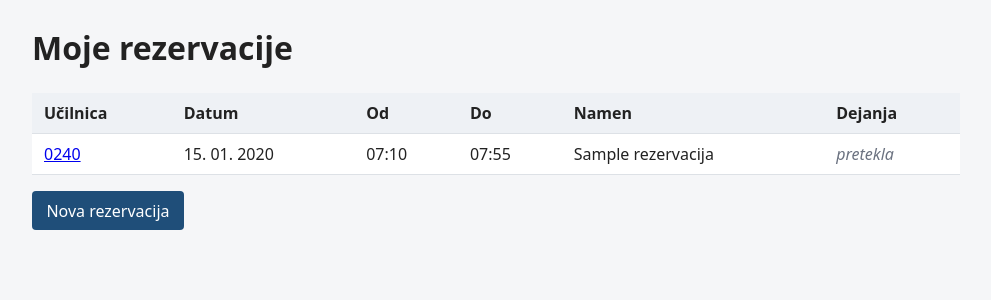
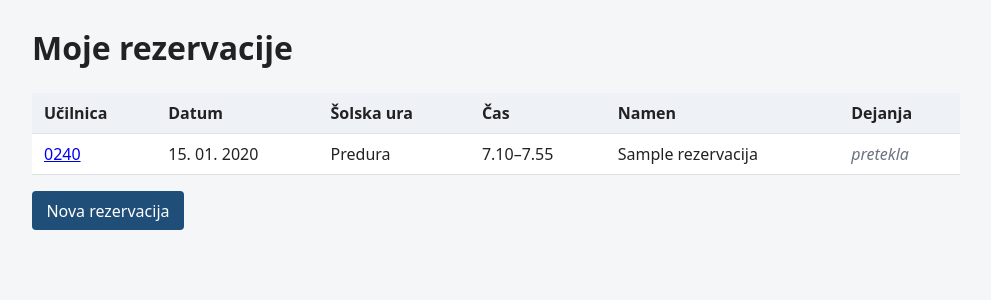
Before and after one commit to lukacibasek/rezervacija_ucilnic, a Django app: page /rezervacije/moje/ in a window 1280 px wide. Shown: the part 48-348 px from the top of the page, without its empty margins (144-1135 px from the left). Run offline with Django 5.2, Linux system fonts and the light colour scheme; a user stored in the database is signed in; data comes from the database, SQL or seed files in the repository; tables that the repository leaves empty hold one stand-in row (values such as "Sample post").

Commit message:
Predloge prikazujejo šolsko uro in časovni razpon
Co-Authored-By: Claude Opus 5.5 <noreply@anthropic.com>

```diff
--- a/rezervacije/templates/rezervacije/moje_rezervacije.html
+++ b/rezervacije/templates/rezervacije/moje_rezervacije.html
@@ -8,15 +8,15 @@
     <div class="tabela">
       <table>
         <thead>
-          <tr><th>Učilnica</th><th>Datum</th><th>Od</th><th>Do</th><th>Namen</th><th>Dejanja</th></tr>
+          <tr><th>Učilnica</th><th>Datum</th><th>Šolska ura</th><th>Čas</th><th>Namen</th><th>Dejanja</th></tr>
         </thead>
         <tbody>
           {% for rezervacija in rezervacije %}
             <tr>
               <td><a href="{{ rezervacija.ucilnica.get_absolute_url }}">{{ rezervacija.ucilnica.oznaka }}</a></td>
               <td>{{ rezervacija.datum|date:"d. m. Y" }}</td>
-              <td>{{ rezervacija.ura_od|time:"H:i" }}</td>
-              <td>{{ rezervacija.ura_do|time:"H:i" }}</td>
+              <td>{{ rezervacija.naziv_ure }}</td>
+              <td>{{ rezervacija.ura_od|time:"G.i" }}–{{ rezervacija.ura_do|time:"G.i" }}</td>
               <td>{{ rezervacija.namen }}</td>
               <td>
                 {% if rezervacija.datum >= danes %}
--- a/rezervacije/templates/rezervacije/rezervacija_confirm_delete.html
+++ b/rezervacije/templates/rezervacije/rezervacija_confirm_delete.html
@@ -9,7 +9,7 @@
     <ul>
       <li><strong>Učilnica:</strong> {{ object.ucilnica.oznaka }}</li>
       <li><strong>Datum:</strong> {{ object.datum|date:"d. m. Y" }}</li>
-      <li><strong>Čas:</strong> {{ object.ura_od|time:"H:i" }}–{{ object.ura_do|time:"H:i" }}</li>
+      <li><strong>Šolska ura:</strong> {{ object.get_solska_ura_display }}</li>
       <li><strong>Namen:</strong> {{ object.namen }}</li>
     </ul>
     <form method="post">
--- a/rezervacije/templates/rezervacije/ucilnica_detail.html
+++ b/rezervacije/templates/rezervacije/ucilnica_detail.html
@@ -14,14 +14,14 @@
     <div class="tabela">
       <table>
         <thead>
-          <tr><th>Datum</th><th>Od</th><th>Do</th><th>Namen</th></tr>
+          <tr><th>Datum</th><th>Šolska ura</th><th>Čas</th><th>Namen</th></tr>
         </thead>
         <tbody>
           {% for rezervacija in rezervacije %}
             <tr>
               <td>{{ rezervacija.datum|date:"d. m. Y" }}</td>
-              <td>{{ rezervacija.ura_od|time:"H:i" }}</td>
-              <td>{{ rezervacija.ura_do|time:"H:i" }}</td>
+              <td>{{ rezervacija.naziv_ure }}</td>
+              <td>{{ rezervacija.ura_od|time:"G.i" }}–{{ rezervacija.ura_do|time:"G.i" }}</td>
               <td>{{ rezervacija.namen }}</td>
             </tr>
           {% endfor %}
```
